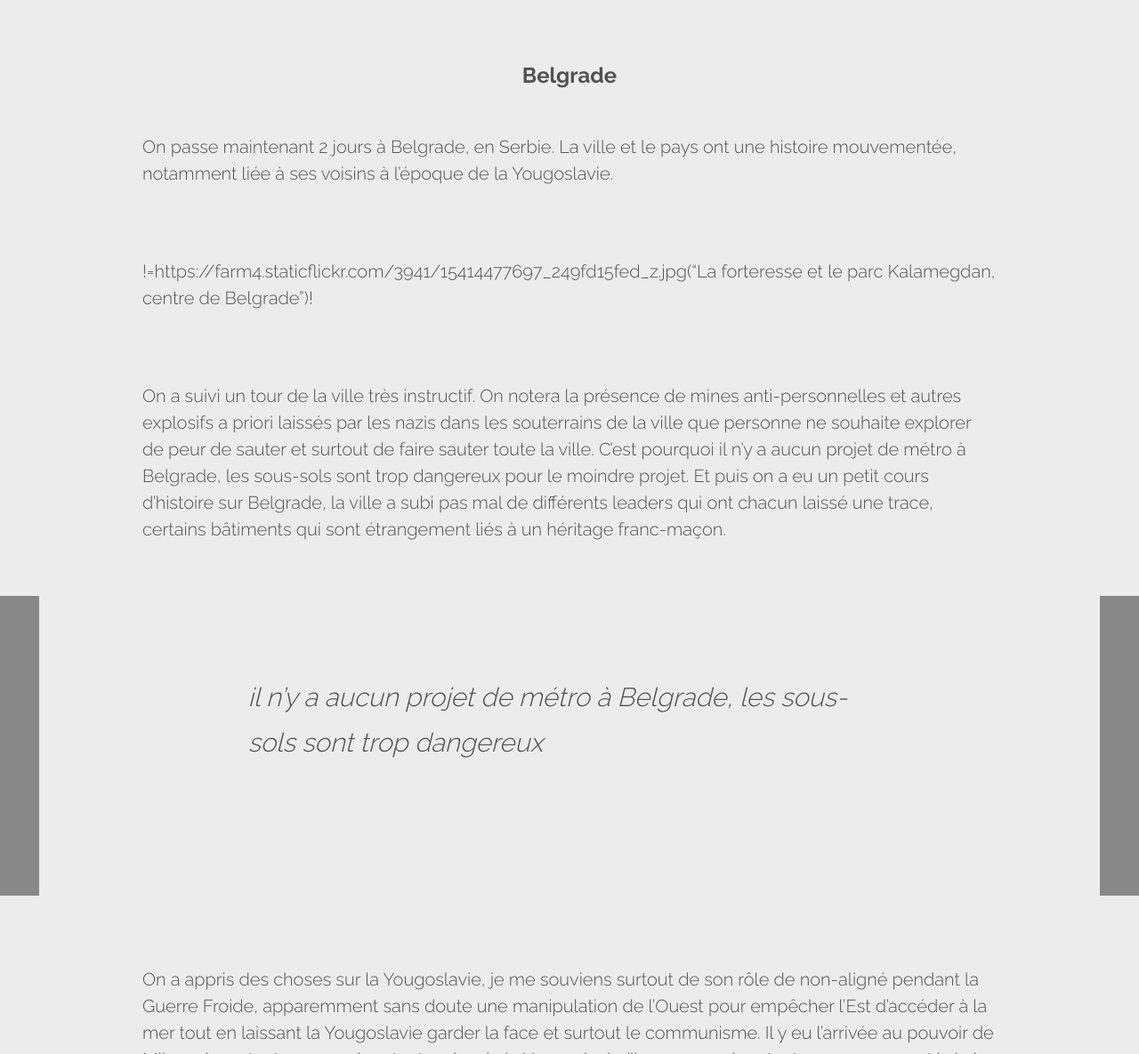
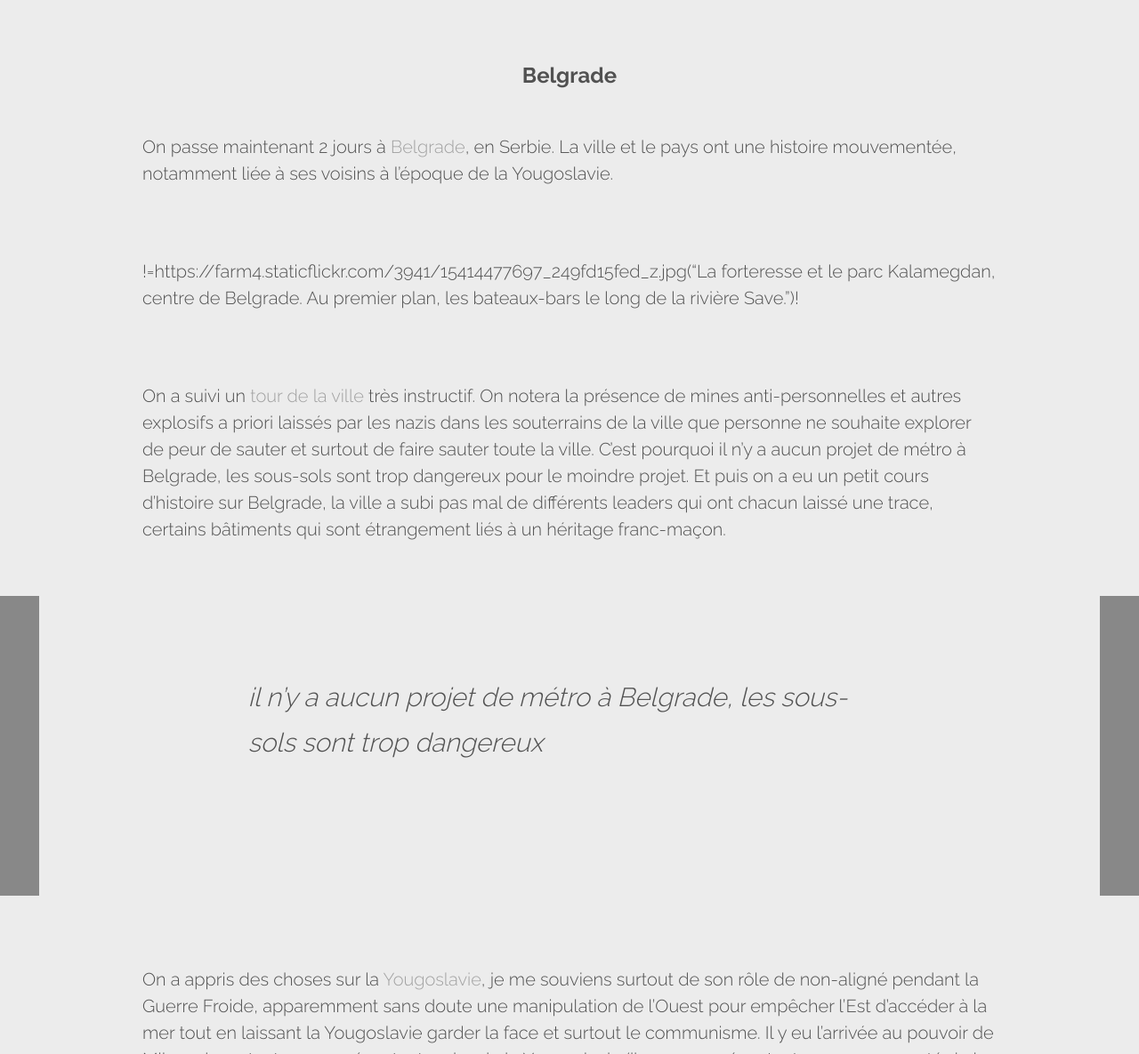
Before and after one commit to vpmalley/vpmalley.github.io, a Jekyll site: the page built from _posts/2014-11-08-belgrade-histoire-europeenne.md, in a window 1280 px wide and 1400 px high. Shown: the part 215-1400 px from the top of the window at 89% size. Built offline with Jekyll 4.4.1, drawn with Linux system fonts in a browser that asks for light colours; some of the changed text lies outside the part shown.

Commit message:
annotating Belgrade article, adding few things to Venice and Budva articles

```diff
--- a/_posts/2014-11-08-belgrade-histoire-europeenne.md
+++ b/_posts/2014-11-08-belgrade-histoire-europeenne.md
@@ -8,26 +8,23 @@ tags : voyage méditerrannée fr
 ---
 
 
-On passe maintenant 2 jours à Belgrade, en Serbie. La ville et le pays ont une histoire mouvementée, notamment liée à ses voisins à l'époque de la Yougoslavie.
+On passe maintenant 2 jours à [Belgrade], en Serbie. La ville et le pays ont une histoire mouvementée, notamment liée à ses voisins à l'époque de la Yougoslavie.
 
-!=https://farm4.staticflickr.com/3941/15414477697_249fd15fed_z.jpg("La forteresse et le parc Kalamegdan, centre de Belgrade")!
+!=https://farm4.staticflickr.com/3941/15414477697_249fd15fed_z.jpg("La forteresse et le parc Kalamegdan, centre de Belgrade. Au premier plan, les bateaux-bars le long de la rivière Save.")!
 
-On a suivi un tour de la ville très instructif. On notera la présence de mines anti-personnelles et autres explosifs a priori laissés par les nazis dans les souterrains de la ville que personne ne souhaite explorer de peur de sauter et surtout de faire sauter toute la ville. C'est pourquoi il n'y a aucun projet de métro à Belgrade, les sous-sols sont trop dangereux pour le moindre projet.
+On a suivi un [tour de la ville][free-tour] très instructif. On notera la présence de mines anti-personnelles et autres explosifs a priori laissés par les nazis dans les souterrains de la ville que personne ne souhaite explorer de peur de sauter et surtout de faire sauter toute la ville. C'est pourquoi il n'y a aucun projet de métro à Belgrade, les sous-sols sont trop dangereux pour le moindre projet.
 Et puis on a eu un petit cours d'histoire sur Belgrade, la ville a subi pas mal de différents leaders qui ont chacun laissé une trace, certains bâtiments qui sont étrangement liés à un héritage franc-maçon.
 
 >il n'y a aucun projet de métro à Belgrade, les sous-sols sont trop dangereux
 
-On a appris des choses sur la Yougoslavie, je me souviens surtout de son rôle de non-aligné pendant la Guerre Froide, apparemment sans doute une manipulation de l'Ouest pour empêcher l'Est d'accéder à la mer tout en laissant la Yougoslavie garder la face et surtout le communisme.
+On a appris des choses sur la [Yougoslavie], je me souviens surtout de son rôle de non-aligné pendant la Guerre Froide, apparemment sans doute une manipulation de l'Ouest pour empêcher l'Est d'accéder à la mer tout en laissant la Yougoslavie garder la face et surtout le communisme.
 Il y eu l'arrivée au pouvoir de Milosevic en tant que représentant serbe de la Yougoslavie (il y a un représentant par communauté de la Yougoslavie) et chef d'état, normalement à ce rôle pendant 2 ans. Il a prolongé son règne et a réussi à prétexter la défense du peuple serbe pour justifier l'attaque de différents territoires. Et après, l'histoire de la Yougoslavie que l'on connaît, le génocide et l'intervention militaire de l'Europe.
 
 Les principaux points d'intérêt de la ville sont assez faciles d'accès à pied dans le centre ville. La forteresse Kalamegdan et son parc sont le centre originel de la ville, datant au plus tard des premiers siècles après JC. Depuis cette forteresse, une rue moderne, pleine de commerces et remplie de foule rejoint la place de la République, au centre de l'animation. De là, de nombreux bâtiments importants, des palais, le parlement, des églises sont situés autour d'une ligne entre la place de la République et la cathédrale St-Save.
 
 !=https://farm4.static.flickr.com/3841/14960645486_b69941068f_z.jpg("la cathédrale St-Save")!
 
-
 ## Choses curieuses
-
-Les traits culturels et petits trucs curieux.
 
 ### Habitudes culinaires des Serbes
 
@@ -40,3 +37,7 @@ Dans un autre registre, je remarquais ces derniers temps que l'on n'a toujours p
 ### Les cyclistes rois?
 
 Bien qu'il n'y ait pas beaucoup de cyclistes dans la ville à part le long de la rivière Save, il semble y avoir pas mal de pistes cyclables, il y a notamment des panneaux indiquant la route du Danube. Je ne sais pas si les cyclistes se sentent victimes, mais la ville a construit un ascenseur juste pour eux, interdit aux piétons (même s'il y a de la place). Ça me semble un peu extrême.
+
+[free-tour]: http://belgradefreetour.com/tours/upon-time-yugoslavia/ "Mystery tour of the city"
+[Belgrade]: http://fr.wikipedia.org/wiki/Belgrade "Capitale de la Serbie, ville de 1 200 000 d'habitants, ville occupée depuis des millénaires"
+[Yougoslavie]: http://fr.wikipedia.org/wiki/R%C3%A9publique_f%C3%A9d%C3%A9rative_socialiste_de_Yougoslavie "Fédération formée à la fin de la Seconde Guerre Mondiale et personnifiée par Tito, dirigeant pendant des décennies. Elle est notamment un membre fondateur du mouvement des non-alignés, neutres entre les 2 blocs de la Guerre Froide."
```
Also changed, not shown: _posts/2014-08-15-italie-ventimiglia-venise.md (+3 -0 lines), _posts/2014-10-21-budva-fetarde.md (+2 -0 lines).
